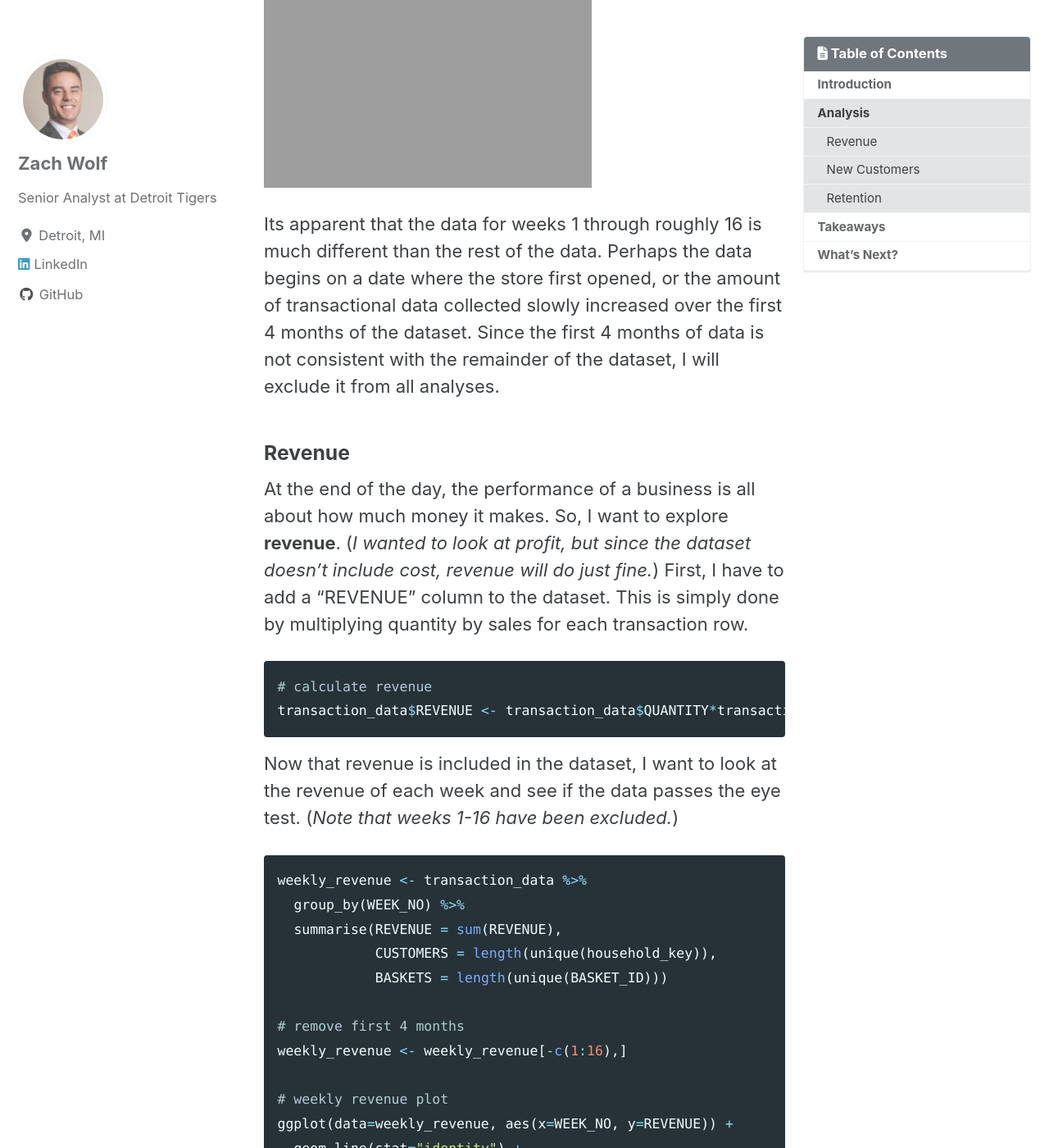
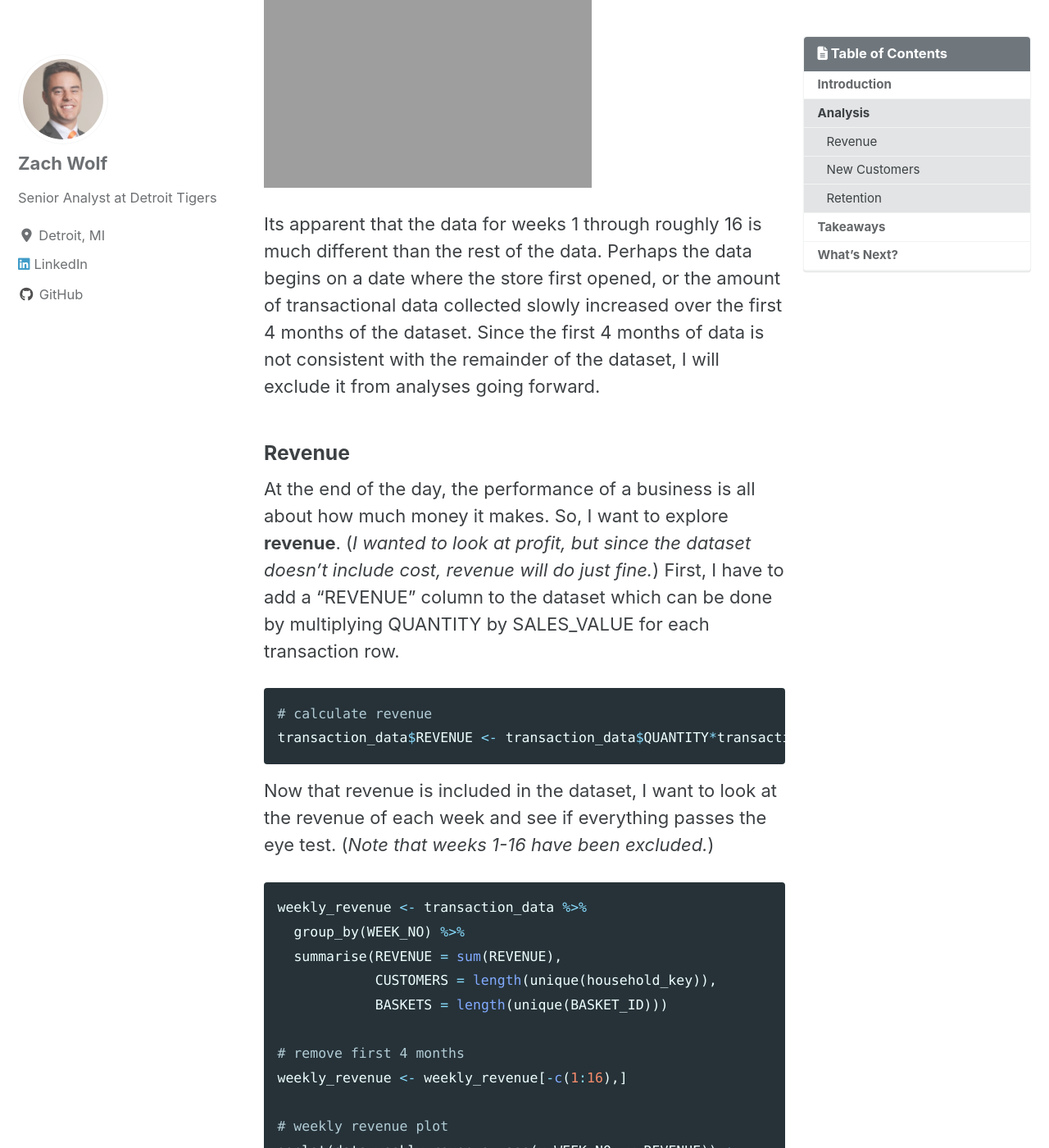
Before and after one commit to zach-wolf/zach-wolf.github.io, a Jekyll site: the page built from _posts/2020-05-11-dunnhumby-eda.md, in a window 1280 px wide and 1400 px high, scrolled down 2481 px. Shown: the whole window at 82% size. Built offline with Jekyll 4.4.1, drawn with Linux system fonts in a browser that asks for light colours; cached includes are drawn as plain includes; nearby versions of some CDN libraries; some of the changed text lies outside the part shown.

Commit message:
second draft of post text

````diff
--- a/_posts/2020-05-11-dunnhumby-eda.md
+++ b/_posts/2020-05-11-dunnhumby-eda.md
@@ -15,7 +15,7 @@ header:
 
 The following analysis uses a publicly available dataset of household level transactional data from dunnhumby. [dunnhumby](https://www.dunnhumby.com/about-us) is a customer data science company who works to “empower businesses everywhere to compete and thrive in the modern data-driven economy.” They are best known for their work with the Tesco Clubcard in the UK, and now Kroger’s loyalty card program in the US.
 
-There are many opportunities that are presented with this transactional data. We can look to identify **customer segments, a customer’s lifetime value, customers at risk of taking their business elsewhere, future sales numbers, and more**.
+There are many opportunities that are presented with customer transactional data. We can look to identify **customer segments, a customer’s lifetime value, customers at risk of taking their business elsewhere, future sales numbers, and more**.
 
 Identifying such patterns can be extremely beneficial to a business. Not only can this help a business plan into the future, but it provides valuable customer information that allows the company to target customers based entirely on their individual profiles.
 
@@ -55,11 +55,11 @@ ggplot(data=transaction_data, aes(x=WEEK_NO)) +
 <img src="{{ site.url }}{{ site.baseurl}}/images/dunnhumby/transactions.png" alt="">
 
 
-Its apparent that the data for weeks 1 through roughly 16 is much different than the rest of the data. Perhaps the data begins on a date where the store first opened, or the amount of transactional data collected slowly increased over the first 4 months of the dataset. Since the first 4 months of data is not consistent with the remainder of the dataset, I will exclude it from all analyses.
+Its apparent that the data for weeks 1 through roughly 16 is much different than the rest of the data. Perhaps the data begins on a date where the store first opened, or the amount of transactional data collected slowly increased over the first 4 months of the dataset. Since the first 4 months of data is not consistent with the remainder of the dataset, I will exclude it from analyses going forward.
 
 ### Revenue
 
-At the end of the day, the performance of a business is all about how much money it makes. So, I want to explore **revenue**. (*I wanted to look at profit, but since the dataset doesn’t include cost, revenue will do just fine.*) First, I have to add a "REVENUE" column to the dataset. This is simply done by multiplying quantity by sales for each transaction row.
+At the end of the day, the performance of a business is all about how much money it makes. So, I want to explore **revenue**. (*I wanted to look at profit, but since the dataset doesn’t include cost, revenue will do just fine.*) First, I have to add a "REVENUE" column to the dataset which can be done by multiplying QUANTITY by SALES_VALUE for each transaction row.
 
 
 ```r
@@ -68,7 +68,7 @@ transaction_data$REVENUE <- transaction_data$QUANTITY*transaction_data$SALES_VAL
 ```
 
 
-Now that revenue is included in the dataset, I want to look at the revenue of each week and see if the data passes the eye test. (*Note that weeks 1-16 have been excluded.*)
+Now that revenue is included in the dataset, I want to look at the revenue of each week and see if everything passes the eye test. (*Note that weeks 1-16 have been excluded.*)
 
 
 ```r
````
Also changed, not shown: other parts of _posts/2020-05-11-dunnhumby-eda.md (+3 -3 lines).
